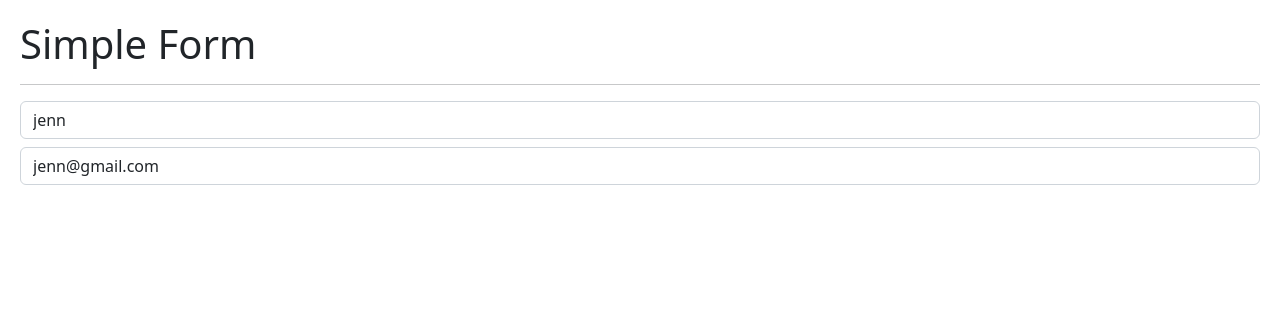
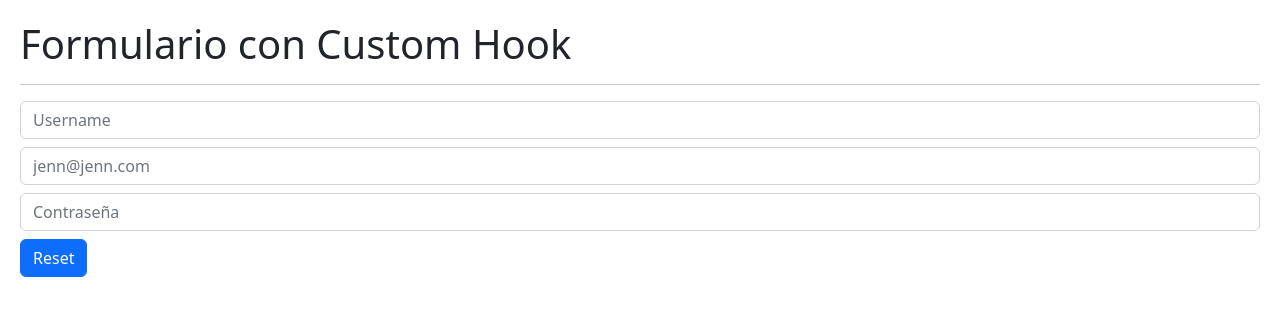
Before and after one commit to jennIntriago/HooksApp, a React (Vite) app: page / in a window 1280 px wide. Shown: the top 316 px of the page. Built offline with nearby package versions, Linux system fonts and the light colour scheme.

Commit message:
Custom Hook con formularios

```diff
--- /dev/null
+++ b/src/02-useEffect/FormWithCustomHook.jsx
@@ -0,0 +1,47 @@
+import { useEffect } from "react";
+import { useForm } from "../hooks/useForm";
+
+export const FormWithCustomHook = () => {
+  const { formState, onInputChange, username, email, password, onResetForm } =
+    useForm({
+      username: "",
+      email: "",
+      password: "",
+    });
+
+  // const { username, email, password } = formState;
+
+  return (
+    <>
+      <h1>Formulario con Custom Hook</h1>
+      <hr></hr>
+      <input
+        type="text"
+        className="form-control"
+        placeholder="Username"
+        name="username"
+        value={username}
+        onChange={onInputChange}
+      />
+      <input
+        type="email"
+        className="form-control mt-2"
+        placeholder="jenn@jenn.com"
+        name="email"
+        value={email}
+        onChange={onInputChange}
+      />
+      <input
+        type="password"
+        className="form-control mt-2"
+        placeholder="Contraseña"
+        name="password"
+        value={password}
+        onChange={onInputChange}
+      />
+      <button onClick={onResetForm} className="btn btn-primary mt-2">
+        Reset
+      </button>
+    </>
+  );
+};
--- /dev/null
+++ b/src/02-useEffect/Message.jsx
@@ -0,0 +1,23 @@
+import { useEffect, useState } from "react";
+
+export const Message = () => {
+  const [coords, setCoords] = useState({ x: 0, y: 0 });
+  useEffect(() => {
+    const onMouseMove = ({ x, y }) => {
+      //   const coords = { x, y };
+      //   console.log(coords);
+      setCoords({ x, y });
+    };
+    window.addEventListener("mousemove", onMouseMove);
+    return () => {
+      window.removeEventListener("mousemove", onMouseMove);
+    };
+  }, []);
+
+  return (
+    <>
+      <h3>Usuario ya existe</h3>
+      {JSON.stringify(coords)}
+    </>
+  );
+};
--- a/src/02-useEffect/SimpleForm.jsx
+++ b/src/02-useEffect/SimpleForm.jsx
@@ -1,4 +1,5 @@
 import { useEffect, useState } from "react";
+import { Message } from "./Message";
 
 export const SimpleForm = () => {
   const [formState, setFormState] = useState({
@@ -17,18 +18,28 @@ export const SimpleForm = () => {
   };
 
   useEffect(() => {
-    console.log("useEffect called!");
+    // console.log("useEffect called!");
   }, []);
 
   // Este Hook se dispara cada vez que cambia el formulario
   useEffect(() => {
-    console.log("FormState changed!");
+    // console.log("FormState changed!");
   }, [formState]);
 
   // Este Hook se dispara cada vez que cambia el EMAIL
   useEffect(() => {
-    console.log("EMAIL changed!");
+    // console.log("EMAIL changed!");
   }, [email]);
+
+  //
+  // useEffect(() => {
+  //   first;
+
+  //   return () => {
+  //     second;
+  //     //se usa para limpiar events o listeners
+  //   };
+  // }, [third]);
 
   return (
     <>
@@ -50,6 +61,8 @@ export const SimpleForm = () => {
         value={email}
         onChange={onInputChange}
       />
+
+      {username === "jenn" && <Message />}
     </>
   );
 };
--- /dev/null
+++ b/src/hooks/useForm.js
@@ -0,0 +1,23 @@
+import { useState } from "react";
+
+export const useForm = (initialForm = {}) => {
+  const [formState, setFormState] = useState(initialForm);
+
+  const onInputChange = ({ target }) => {
+    const { name, value } = target;
+    setFormState({
+      ...formState,
+      [name]: value,
+    });
+  };
+
+  const onResetForm = () => {
+    setFormState(initialForm);
+  };
+  return {
+    ...formState,
+    formState,
+    onInputChange,
+    onResetForm,
+  };
+};
--- a/src/main.jsx
+++ b/src/main.jsx
@@ -1,14 +1,15 @@
 import React from "react";
 import ReactDOM from "react-dom/client";
+import { FormWithCustomHook } from "./02-useEffect/FormWithCustomHook";
 // import { CounterApp } from "./01-useState/CounterApp";
 // import { CounterWithCustomHook } from "./01-useState/CounterWithCustomHook";
-import { SimpleForm } from "./02-useEffect/SimpleForm";
+// import { SimpleForm } from "./02-useEffect/SimpleForm";
 // import { HooksApp } from "./HooksApp";
 
 import "./index.css";
 
 ReactDOM.createRoot(document.getElementById("root")).render(
   <React.StrictMode>
-    <SimpleForm />
+    <FormWithCustomHook />
   </React.StrictMode>
 );
```
Also changed, not shown: src/hooks/useCounter.js (renamed from src/01-useState/hooks/useCounter.js).
